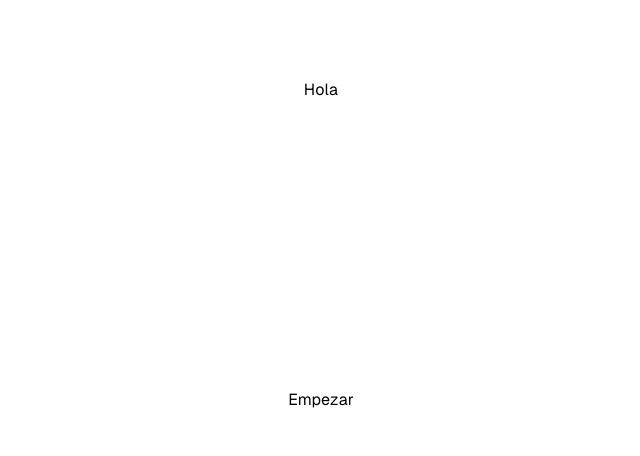
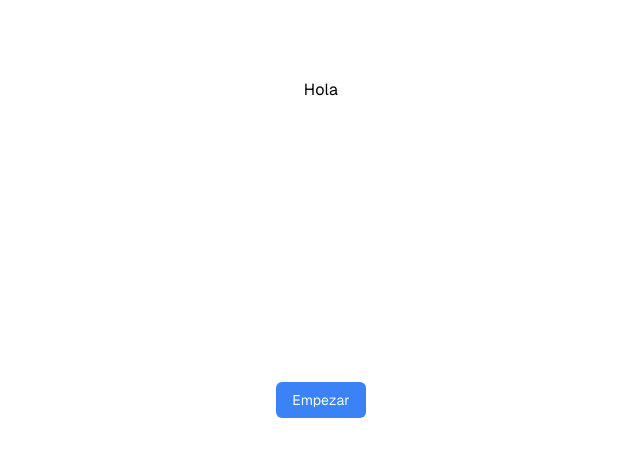
Before and after one commit to nirraschi/proyecto-aceleracion-frontend, a Next.js app: page / in a window 1280 px wide. Shown: the top 456 px of the page, without its empty margins (319-959 px from the left). Built offline with nearby package versions, Linux system fonts and the light colour scheme.

Commit message:
Cambiamos a por Link y botón empezar

```diff
--- a/app/(main)/layout.tsx
+++ b/app/(main)/layout.tsx
@@ -1,6 +1,7 @@
 "use client";
 import { usePathname } from 'next/navigation';
 import { Iconify } from '../components/iconify';
+import Link from 'next/link';
 
 export default function MainLayout({ children }: { children: React.ReactNode }) {
     const pathname = usePathname();
@@ -19,7 +20,7 @@ export default function MainLayout({ children }: { children: React.ReactNode })
                     <h1 className='text-xl font-semibold mb-4'>LookBack</h1>
                     <div className="flex-1 space-y-4 ">
                         {navItems.map((item) => (
-                            <a
+                            <Link
                                 key={item.href}
                                 href={item.href}
                                 className={`flex items-center px-4 py-2 text-sm rounded-md  ${
@@ -30,7 +31,7 @@ export default function MainLayout({ children }: { children: React.ReactNode })
                             >
                                 {item.icon} {/* Ícono agregado antes del texto */}
                                 {item.label}
-                            </a>
+                            </Link>
                         ))}
                     </div>
                 </nav>
--- a/app/page.tsx
+++ b/app/page.tsx
@@ -1,9 +1,21 @@
+import Link from "next/link";
+
 export default function Home() {
   return (
     <div className="grid grid-rows-[20px_1fr_20px] items-center justify-items-center min-h-screen p-8 pb-20 gap-16 sm:p-20 font-[family-name:var(--font-geist-sans)]">
+      <title>LookBack</title>
+      <h1>Hola</h1>
 
-      <h1>Hola</h1>
-      <button>Empezar</button>
+      <div className="flex-1 space-y-4 ">
+          <Link
+            key='/start'
+            href='/start'
+            className='flex items-center px-4 py-2 text-sm rounded-md bg-blue-500 text-white'
+          >
+            Empezar
+          </Link>
+
+      </div>
 
 
     </div>
```
